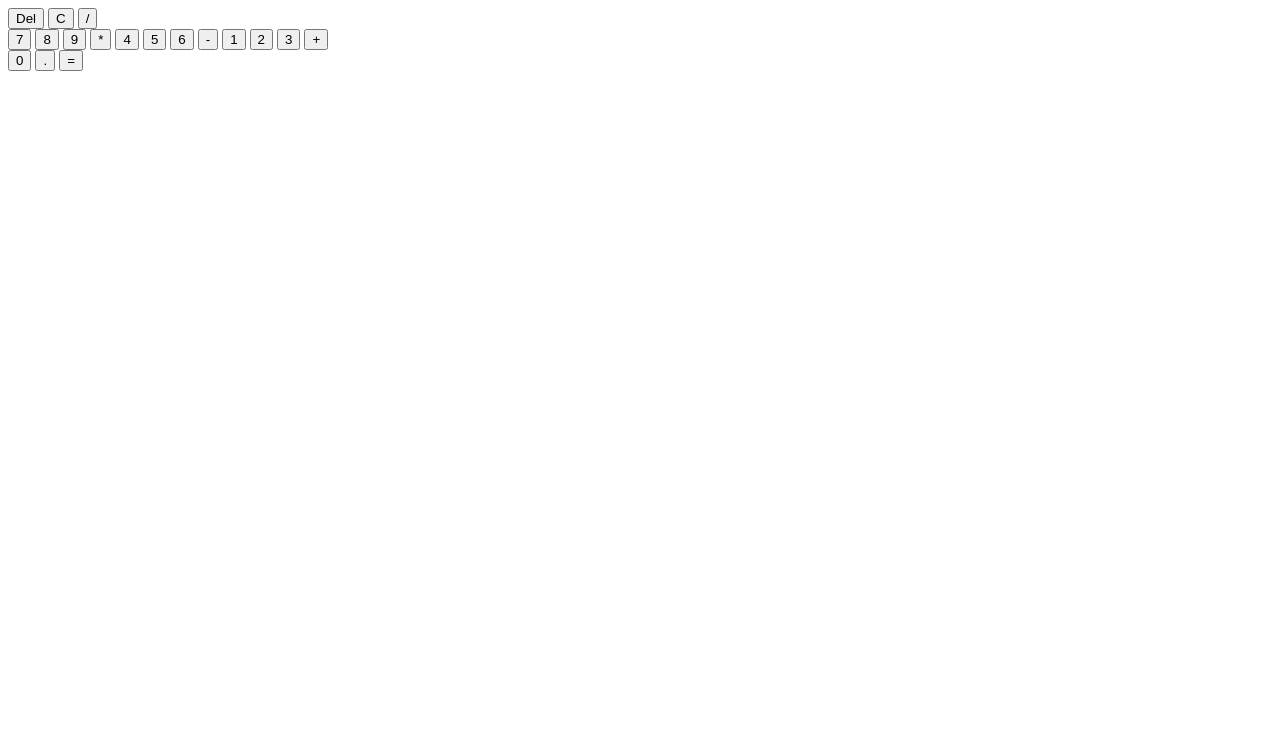
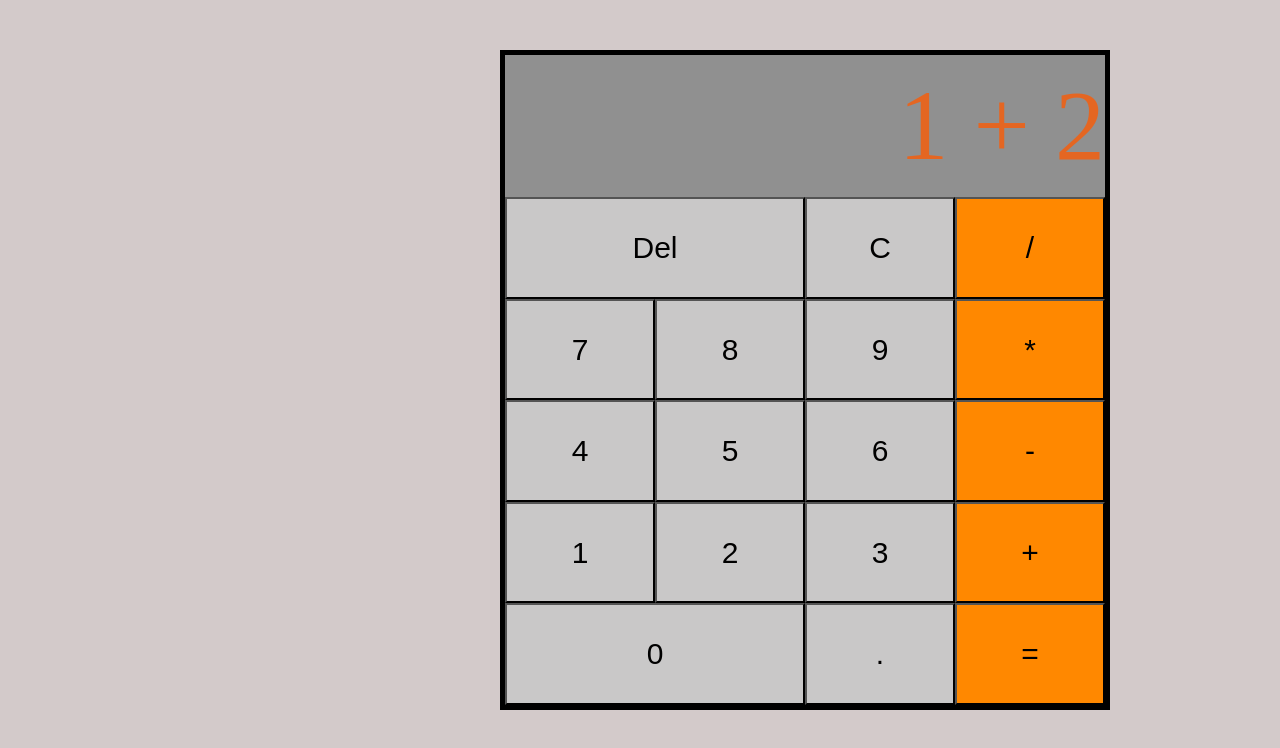
Before and after one commit to heren1heren/CalculatorProject, a plain HTML site: page index.html in a window 1280 px wide. Drawn offline with Linux system fonts and the light colour scheme.

Commit message:
somehow i have a gui for my calculator? will visit it again...

```diff
--- a/index.css
+++ b/index.css
@@ -0,0 +1,107 @@
+/* http://meyerweb.com/eric/tools/css/reset/
+   v2.0 | 20110126
+   License: none (public domain)
+*/
+
+html, body, div, span, applet, object, iframe,
+h1, h2, h3, h4, h5, h6, p, blockquote, pre,
+a, abbr, acronym, address, big, cite, code,
+del, dfn, em, img, ins, kbd, q, s, samp,
+small, strike, strong, sub, sup, tt, var,
+b, u, i, center,
+dl, dt, dd, ol, ul, li,
+fieldset, form, label, legend,
+table, caption, tbody, tfoot, thead, tr, th, td,
+article, aside, canvas, details, embed,
+figure, figcaption, footer, header, hgroup,
+menu, nav, output, ruby, section, summary,
+time, mark, audio, video {
+	margin: 0;
+	padding: 0;
+	border: 0;
+	font-size: 100%;
+	font: inherit;
+	vertical-align: baseline;
+}
+/* HTML5 display-role reset for older browsers */
+article, aside, details, figcaption, figure,
+footer, header, hgroup, menu, nav, section {
+	display: block;
+}
+body {
+	line-height: 1;
+}
+ol, ul {
+	list-style: none;
+}
+blockquote, q {
+	quotes: none;
+}
+blockquote:before, blockquote:after,
+q:before, q:after {
+	content: '';
+	content: none;
+}
+table {
+	border-collapse: collapse;
+	border-spacing: 0;
+}
+
+/* flexBox */
+#top, #middle, #bottom, #calculator { display: flex;}
+
+body {
+ background-color: rgb(211, 202, 202);
+
+
+}
+#calculator {background-color: rgb(209, 209, 209);
+ border: 5px solid black;
+
+ font-size: 30px;
+ margin-top: 50px;
+ margin-left: 500px;
+ flex-direction: column;
+ height: 650px;
+ width: 600px;
+}
+#top {
+flex-direction: row;
+flex:1 1;
+}
+#middle {
+flex-direction:row;
+flex:3 1;
+flex-wrap: wrap;
+}
+#bottom {
+flex-direction:row;
+flex:1 1;
+}
+#display {
+color: rgba(255, 89, 0, 0.759);
+font-size: 100px;
+display: flex;
+align-items: center;
+justify-content: end;
+text-align:right;
+flex:1.4 1;
+background-color: #11111156;
+
+}
+.btn {
+    font-size: 30px;
+    flex: 1;
+    flex-basis:127px;
+    background-color: rgba(40, 37, 37, 0.049) ;
+}
+.del {
+    flex:5 185px;
+}
+/*  effect */
+.zero {
+    flex: 5 185px;
+}
+.orange {
+    background-color:rgb(255, 136, 0);
+}
--- a/index.html
+++ b/index.html
@@ -8,34 +8,37 @@
 </head>
 <body>
  <main id="calculator">
-    <section id="display" ></section>
-    <section id="top" ></section>
-    <!-- three div here. -->
-    <button class="btn num Del">Del</button>
-    <button class="btn num C">C</button>
-    <button class="btn orange /">/</button>
+    <section id="display" > 1 + 2 </section>
+    <section id="top">
+       <!-- three div here. -->
+       <button class="btn num del"> Del </button>
+       <button class="btn num C"> C </button>
+       <button class="btn orange /"> / </button>
+    </section>
     <section id="middle" >
-        <button class="btn num 7">7</button>
-        <button class="btn num 8">8</button>
-        <button class="btn num 9">9</button>
-        <button class="btn orange *">*</button>
-        <button class="btn num 4">4</button>
-        <button class="btn num 5">5</button>
-        <button class="btn num 6">6</button>
-        <button class="btn orange -">-</button>
-        <button class="btn num 1">1</button>
-        <button class="btn num 2">2</button>
-        <button class="btn num 3">3</button>
-        <button class="btn num +">+</button>
+
+        <button class="btn num seven"> 7</button>
+        <button class="btn num eight"> 8</button>
+        <button class="btn num nine"> 9</button>
+        <button class="btn orange *"> *</button>
+        <button class="btn num four"> 4</button>
+        <button class="btn num five"> 5</button>
+        <button class="btn num six"> 6</button>
+        <button class="btn orange -"> -</button>
+        <button class="btn num one"> 1</button>
+        <button class="btn num two"> 2</button>
+        <button class="btn num three"> 3</button>
+        <button class="btn num plus orange"> +</button>
         <!-- 12 div in 3 rows here. -->
 
     </section>
 
     <section id="bottom">
           <!-- three div here -->
-          <button class="btn 0 num">0</button>
-          <button class="btn . num">.</button>
+          <button class="btn zero num">0</button>
+          <button class="btn dot num">.</button>
           <button class="btn = orange">=</button>
+
     </section>
 
  </main>
```
Also changed, not shown: 1 other file.
